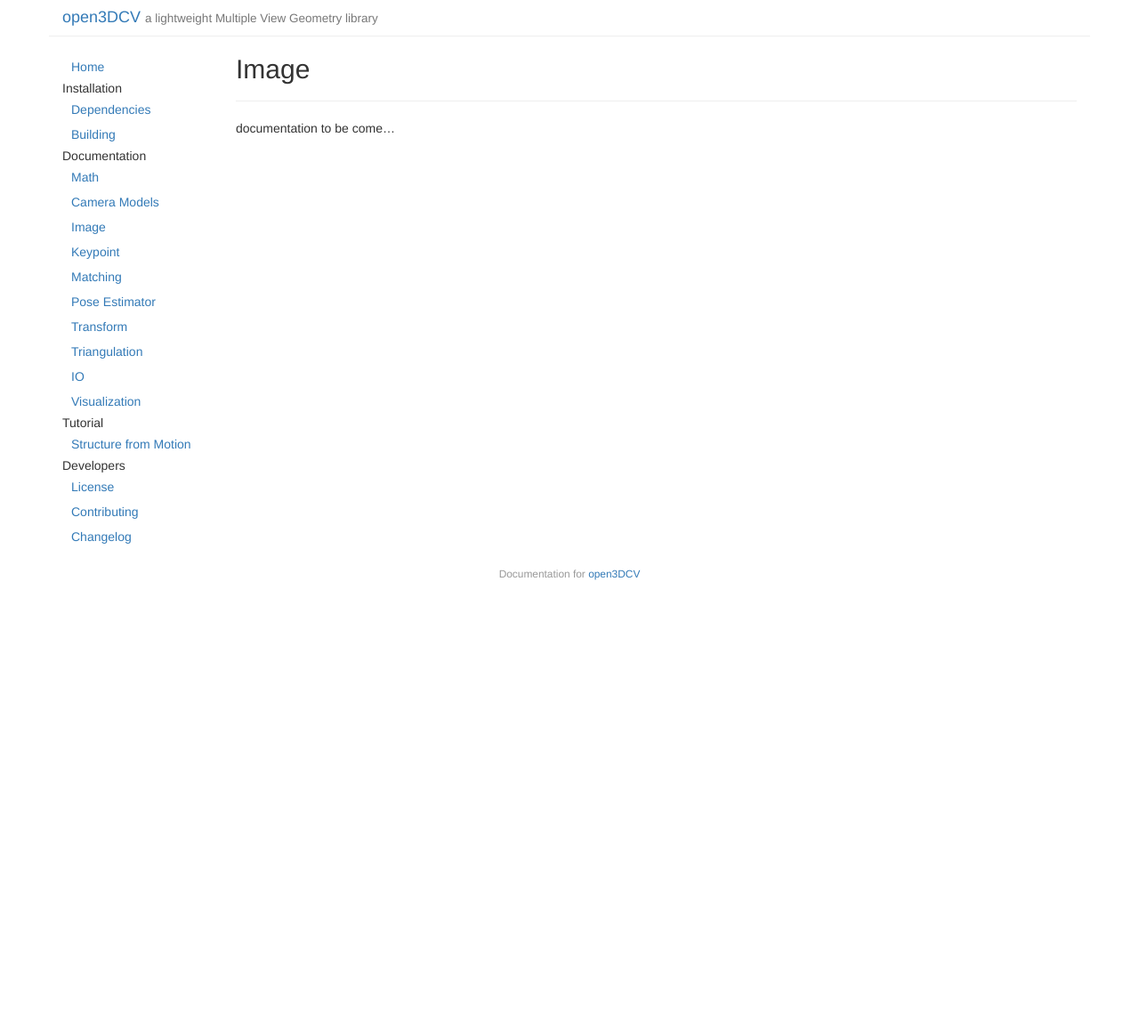
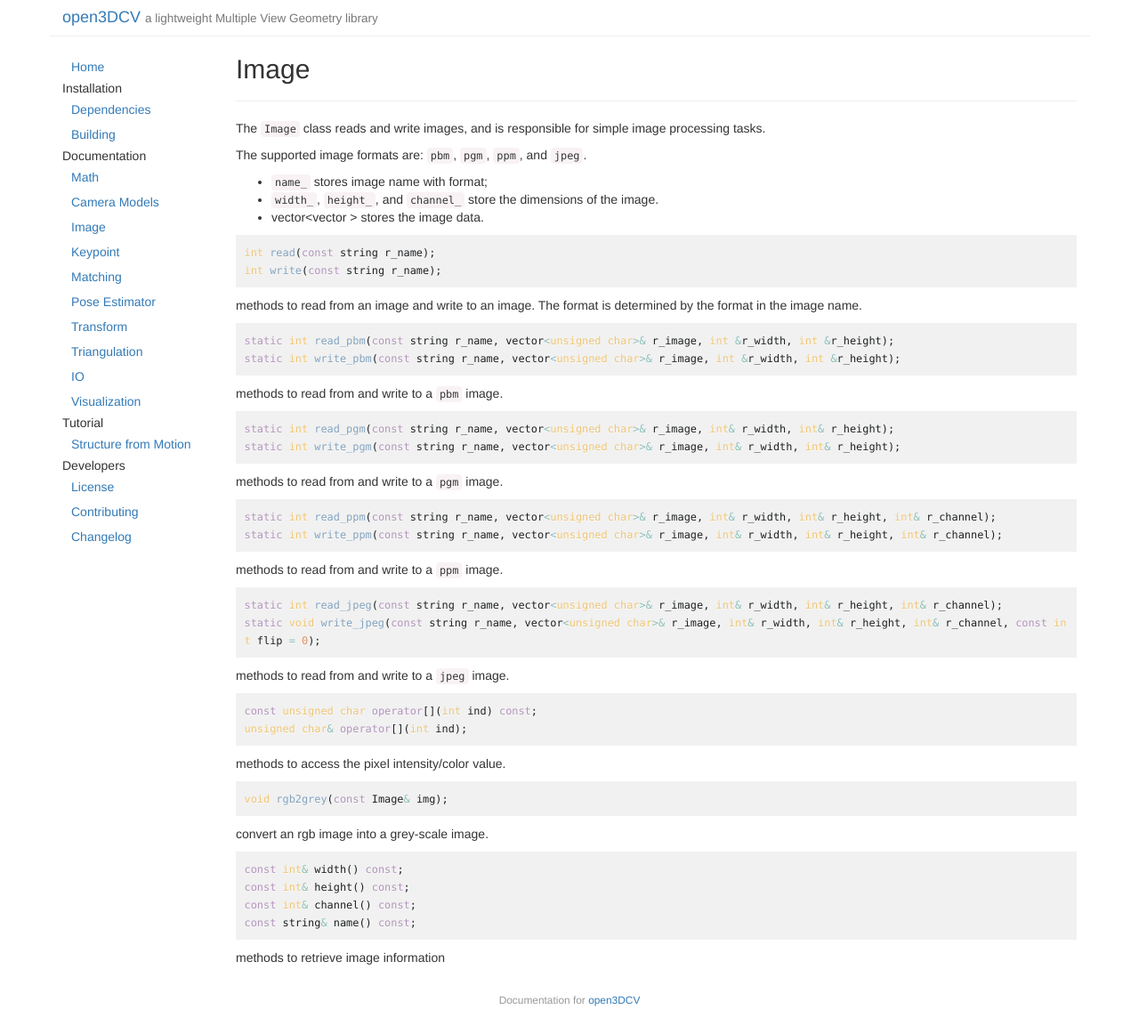
Before and after one commit to imkaywu/open3DCV, a Jekyll site: the page built from docs/_posts/2017-09-28-image.md, in a window 1280 px wide. Shown: the whole page at 89% size. Built offline with Jekyll 4.4.1, drawn with Linux system fonts in a browser that asks for light colours; before the commit the page ends 900 px from its top, so only the background shows below that.

Commit message:
update doc: image

````diff
--- a/docs/_posts/2017-09-28-image.md
+++ b/docs/_posts/2017-09-28-image.md
@@ -5,4 +5,59 @@ category: doc
 order: 2
 ---
 
-documentation to be come...
+The `Image` class reads and write images, and is responsible for simple image processing tasks.
+
+The supported image formats are: `pbm`, `pgm`, `ppm`, and `jpeg`.
+
+* `name_` stores image name with format;
+* `width_`, `height_`, and `channel_` store the dimensions of the image.
+* vector<vector<unsigned char> > stores the image data.
+
+```cpp
+int read(const string r_name);
+int write(const string r_name);
+```
+methods to read from an image and write to an image. The format is determined by the format in the image name.
+
+```cpp
+static int read_pbm(const string r_name, vector<unsigned char>& r_image, int &r_width, int &r_height);
+static int write_pbm(const string r_name, vector<unsigned char>& r_image, int &r_width, int &r_height);
+```
+methods to read from and write to a `pbm` image.
+
+```cpp
+static int read_pgm(const string r_name, vector<unsigned char>& r_image, int& r_width, int& r_height);
+static int write_pgm(const string r_name, vector<unsigned char>& r_image, int& r_width, int& r_height);
+```
+methods to read from and write to a `pgm` image.
+
+```cpp
+static int read_ppm(const string r_name, vector<unsigned char>& r_image, int& r_width, int& r_height, int& r_channel);
+static int write_ppm(const string r_name, vector<unsigned char>& r_image, int& r_width, int& r_height, int& r_channel);
+```
+methods to read from and write to a `ppm` image.
+
+```cpp
+static int read_jpeg(const string r_name, vector<unsigned char>& r_image, int& r_width, int& r_height, int& r_channel);
+static void write_jpeg(const string r_name, vector<unsigned char>& r_image, int& r_width, int& r_height, int& r_channel, const int flip = 0);
+```
+methods to read from and write to a `jpeg` image.
+
+```cpp
+const unsigned char operator[](int ind) const;
+unsigned char& operator[](int ind);
+```
+methods to access the pixel intensity/color value.
+
+```cpp
+void rgb2grey(const Image& img);
+```
+convert an rgb image into a grey-scale image.
+
+```cpp
+const int& width() const;
+const int& height() const;
+const int& channel() const;
+const string& name() const;
+```
+methods to retrieve image information
````
Also changed, not shown: 2 other files.
